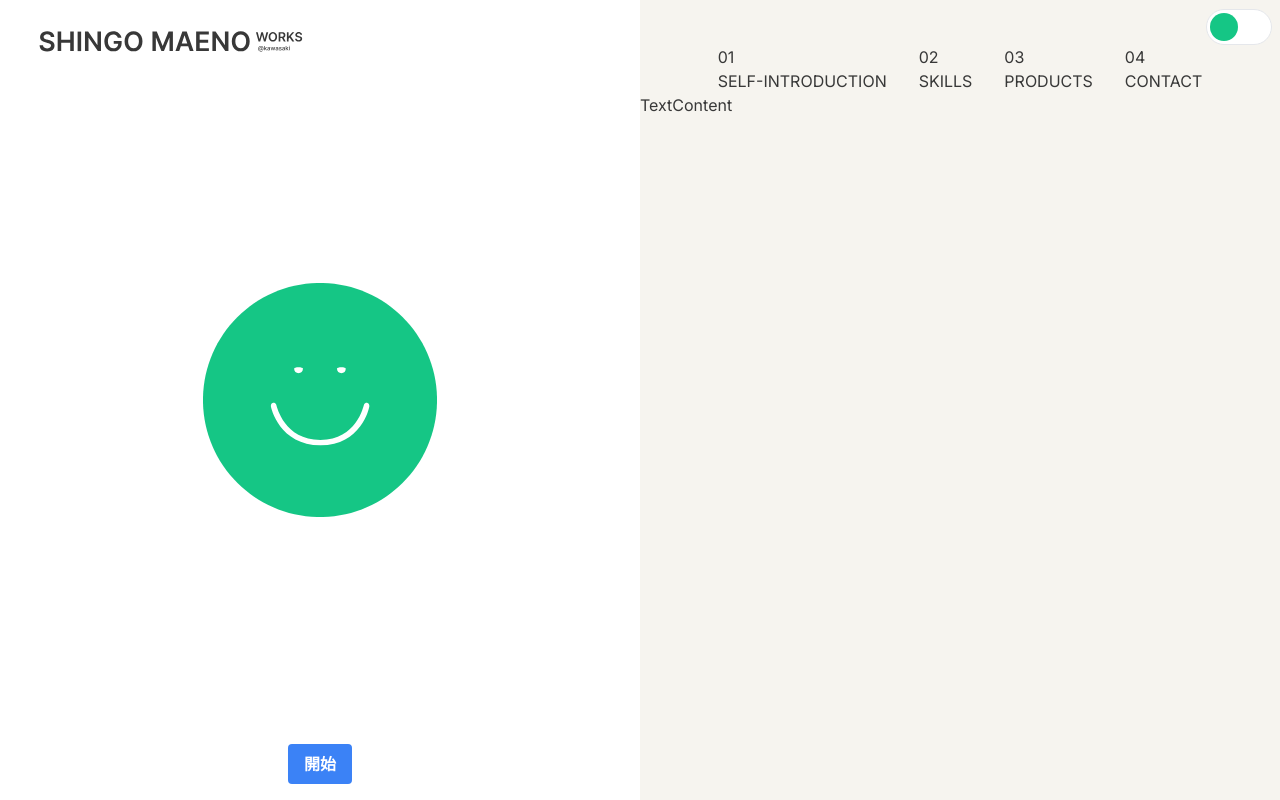
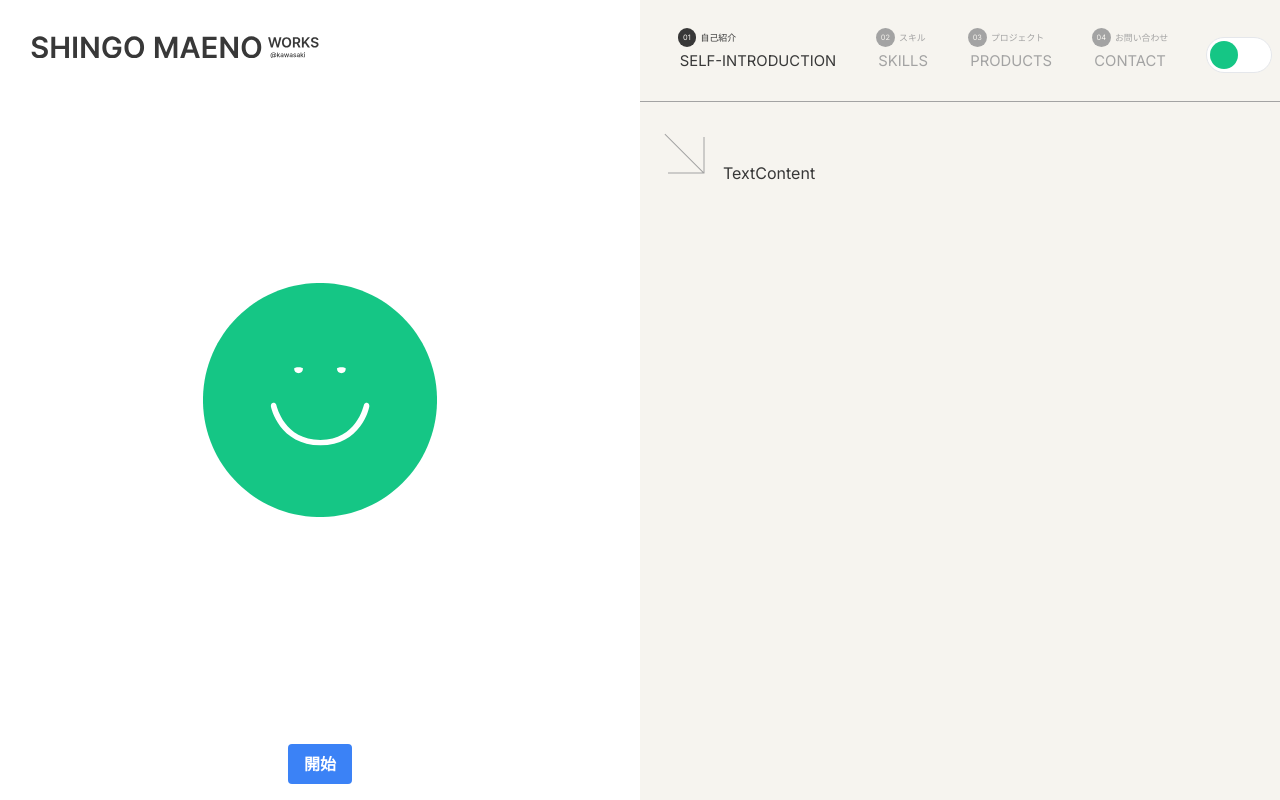
Before and after one commit to awakepanda/portfolio, a Next.js app: page / in a window 1280 px wide. Built offline with nearby package versions, Linux system fonts and the light colour scheme.

Commit message:
feat: resize objects and space with vw

```diff
--- a/src/app/components/Arrow.tsx
+++ b/src/app/components/Arrow.tsx
@@ -1,6 +1,6 @@
 export default function Arrow() {
   return (
-    <div className="w-[calc((100vw*50)/1728)] absolute top-[calc((100vw*24)/1728) left-[calc((100vw*15)/1728)]">
+    <div className="w-pc-[50] absolute t-pc-[42] l-pc-[33]">
       <svg
         width="41"
         height="41"
--- a/src/app/components/Logo.tsx
+++ b/src/app/components/Logo.tsx
@@ -1,6 +1,6 @@
 export default function Logo() {
   return (
-    <div className="absolute top-[calc(68/1728*100%)] left-[calc(53/1728*100%)] w-[calc(356/1728*100%)]">
+    <div className="absolute t-pc-[48] l-pc-[42] w-pc-[389]">
       <svg
         className="w-full h-full"
         viewBox="0 0 354 28"
@@ -10,7 +10,6 @@ export default function Logo() {
       >
         <path
           d="M282.919 13.9091C282.919 16.7301 282.39 19.1463 281.333 21.1576C280.285 23.1605 278.853 24.6946 277.038 25.7599C275.231 26.8253 273.181 27.3579 270.889 27.3579C268.596 27.3579 266.542 26.8253 264.727 25.7599C262.92 24.6861 261.488 23.1477 260.431 21.1449C259.383 19.1335 258.859 16.7216 258.859 13.9091C258.859 11.088 259.383 8.67611 260.431 6.67327C261.488 4.66191 262.92 3.12356 264.727 2.05822C266.542 0.992876 268.596 0.460205 270.889 0.460205C273.181 0.460205 275.231 0.992876 277.038 2.05822C278.853 3.12356 280.285 4.66191 281.333 6.67327C282.39 8.67611 282.919 11.088 282.919 13.9091ZM278.15 13.9091C278.15 11.9233 277.839 10.2486 277.217 8.88492C276.603 7.51276 275.751 6.47725 274.66 5.77839C273.569 5.071 272.312 4.71731 270.889 4.71731C269.466 4.71731 268.208 5.071 267.118 5.77839C266.027 6.47725 265.17 7.51276 264.548 8.88492C263.934 10.2486 263.627 11.9233 263.627 13.9091C263.627 15.8949 263.934 17.5738 264.548 18.946C265.17 20.3096 266.027 21.3451 267.118 22.0525C268.208 22.7514 269.466 23.1008 270.889 23.1008C272.312 23.1008 273.569 22.7514 274.66 22.0525C275.751 21.3451 276.603 20.3096 277.217 18.946C277.839 17.5738 278.15 15.8949 278.15 13.9091Z"
-          // className="fill-foreground"
           className="fill-foreground"
         />
         <path
--- a/src/app/components/Navigation.tsx
+++ b/src/app/components/Navigation.tsx
@@ -1,6 +1,16 @@
+"use client";
+
 import Link from "next/link";
+import { usePathname } from "next/navigation";
 
-const navItems = [
+type NavItems = {
+  id: string;
+  nameJP: string;
+  name: string;
+  path: string;
+};
+
+const navItems: NavItems[] = [
   { id: "01", nameJP: "自己紹介", name: "SELF-INTRODUCTION", path: "/" },
   { id: "02", nameJP: "スキル", name: "SKILLS", path: "/skills" },
   { id: "03", nameJP: "プロジェクト", name: "PRODUCTS", path: "/products" },
@@ -8,17 +18,42 @@ const navItems = [
 ];
 
 export default function Navigation() {
+  const pathname = usePathname();
+
   return (
-    <nav>
-      <ul className="flex justify-center gap-8 inter">
-        {navItems.map((item) => (
-          <li key={item.id}>
-            <Link href={item.path}>
-              <span>{item.id}</span>
-              <div>{item.name}</div>
-            </Link>
-          </li>
-        ))}
+    <nav className="w-full">
+      <ul className="w-full flex justify-center gap-10">
+        {navItems.map((item) => {
+          const isActive = pathname === item.path;
+          return (
+            <li key={item.id}>
+              <Link
+                className={`${
+                  isActive ? "text-foreground" : "text-light"
+                } block hover:text-foreground transition ease-in-out [&>div>span]:hover:bg-foreground [&>div>span>span]:hover:absolute [&>div>span>span]:hover:translate-x-4 [&>div>span:before]:hover:-translate-x-0`}
+                href={item.path}
+              >
+                <div className="flex items-center mb-pc-[2]">
+                  <span
+                    className={`${
+                      isActive ? "bg-foreground" : "bg-light"
+                    } relative overflow-hidden text-background flex justify-center items-center mr-pc-[6] w-pc-[25] h-pc-[25] rounded-full text-[calc((100vw*10)/1728)] transition ease-in-out before:content-['→'] before:absolute before:-translate-x-4 before:transition before:duration-300 brefore:ease-in-out`}
+                  >
+                    <span className="transition duration-300 ease-in-out">
+                      {item.id}
+                    </span>
+                  </span>
+                  <em className="text-[calc((100vw*12)/1728)] font-notosansjp not-italic">
+                    {item.nameJP}
+                  </em>
+                </div>
+                <strong className="pl-pc-[3] font-normal text-[calc((100vw*20)/1728)]">
+                  {item.name}
+                </strong>
+              </Link>
+            </li>
+          );
+        })}
       </ul>
     </nav>
   );
--- a/src/app/components/SmaileyFaceSVG.tsx
+++ /dev/null
@@ -1,52 +0,0 @@
-"use client";
-
-// import React from "react";
-import { motion } from "framer-motion";
-
-type SmileyFaceSVGProps = {
-  className?: string;
-};
-
-interface AnimationAreaProps {
-  rotate: boolean;
-}
-
-// export default function SmileyFaceSVG({ className }: SmileyFaceSVGProps) {
-export default function SmileyFaceSVG({ rotate }: AnimationAreaProps) {
-  return (
-    <>
-      <motion.div
-        className="w-20 h-20 bg-blue-500"
-        animate={{ rotate: rotate ? 360 : 0 }}
-        transition={{ duration: 2, ease: "easInOut" }}
-      />
-      {/* <svg */}
-      {/*   className={className} */}
-      {/*   viewBox="0 0 380 380" */}
-      {/*   xmlns="http://www.w3.org/2000/svg" */}
-      {/* > */}
-      {/*   <circle cx="190" cy="190" r="190" className="fill-illust" /> */}
-      {/*   <circle */}
-      {/*     cx="154.5" */}
-      {/*     cy="141.5" */}
-      {/*     r="7.5" */}
-      {/*     className="fill-illust-foreground" */}
-      {/*   /> */}
-      {/*   <circle */}
-      {/*     cx="224.5" */}
-      {/*     cy="141.5" */}
-      {/*     r="7.5" */}
-      {/*     className="fill-illust-foreground" */}
-      {/*   /> */}
-      {/*   <path */}
-      {/*     d="M265 190C265 190 254 250 189.931 250C125.863 250 114 190 114 190" */}
-      {/*     className="stroke-illust-foreground" */}
-      {/*     // stroke="white" */}
-      {/*     fill="none" */}
-      {/*     stroke-width="8" */}
-      {/*     stroke-linecap="round" */}
-      {/*   /> */}
-      {/* </svg> */}
-    </>
-  );
-}
--- a/src/app/layout.tsx
+++ b/src/app/layout.tsx
@@ -6,7 +6,7 @@ import { Noto_Sans_JP, Inter } from "next/font/google";
 const notosansjp = Noto_Sans_JP({
   subsets: ["latin"],
   weight: ["400", "700"],
-  variable: "--font-font-noto-sans-jp",
+  variable: "--font-noto-sans-jp",
 });
 
 const inter = Inter({
--- a/src/app/layout/TwoColumns.tsx
+++ b/src/app/layout/TwoColumns.tsx
@@ -16,15 +16,15 @@ export default function TwoColumns({
 }: TwoColumnsProps) {
   return (
     <div className="flex flex-col w-full h-screen overflow-hidden lg:flex-row">
-      <div className="w-full h-1/2 bg-muted lg:h-full lg:w-1/2">
+      <div className="relative w-full h-1/2 bg-muted lg:h-full lg:w-1/2">
         <Logo />
         {leftContent}
       </div>
       <div className="w-full h-1/2 lg:h-full lg:w-1/2">
-        {/* <div className="w-full h-1/2 lg:w-1/2 lg:h-screen lg:pb-[calc(68/960*100%)] lg:pt-[calc(24/960*100%)]"> */}
-        {/* <ThemeToggle /> */}
-        <ThemeToggle />
-        <Navigation />
+        <div className="w-full flex justify-between py-pc-[38] border-b-light border-b">
+          <Navigation />
+          <ThemeToggle />
+        </div>
         {rightContent}
       </div>
     </div>
--- a/src/features/selfintroduction/components/Animation.tsx
+++ b/src/features/selfintroduction/components/Animation.tsx
@@ -14,7 +14,6 @@ export default function Animation() {
     "start" | "lipSync" | "end" | null
   >(null);
 
-  console.log(lipSyncRef);
   const markers = lipSyncAnimationData.markers || [];
   const startMarker = markers.find((m) => m.cm === "start");
   const lipSyncMarker = markers.find((m) => m.cm === "lip-sync");
@@ -84,8 +83,8 @@ export default function Animation() {
   };
 
   return (
-    <div className="w-full h-full relative">
-      <div className="absolute top-1/2 left-1/2 transform -translate-x-1/2 -translate-y-1/2 w-[calc((100vw*316)/1728)]">
+    <div className="w-full h-full">
+      <div className="absolute top-1/2 left-1/2 transform -translate-x-1/2 -translate-y-1/2 w-pc-[316]">
         <motion.div
           className="relative w-full"
           initial={{ scale: 0 }}
@@ -102,7 +101,7 @@ export default function Animation() {
             onComplete={handleAnimationComplete}
           />
           <Lottie
-            className="w-[calc((100vw*70)/1728)] absolute left-1/2 top-[calc((100vw*111)/1728)] transform -translate-x-1/2 lottie-color-modifier"
+            className="w-pc-[70] absolute left-1/2 t-pc-[111] transform -translate-x-1/2 lottie-color-modifier"
             lottieRef={blinkRef}
             animationData={blinkAnimationData}
             loop={true}
--- a/src/features/selfintroduction/components/TextContent.tsx
+++ b/src/features/selfintroduction/components/TextContent.tsx
@@ -1,7 +1,10 @@
+import Arrow from "@/app/components/Arrow";
+
 export default function TextContent() {
   return (
-    <>
+    <div className="w-full relative py-pc-[80] px-pc-[112]">
+      <Arrow />
       <p>TextContent</p>
-    </>
+    </div>
   );
 }
```
Also changed, not shown: 1 other file (tests, documents, lock files or other folders).
